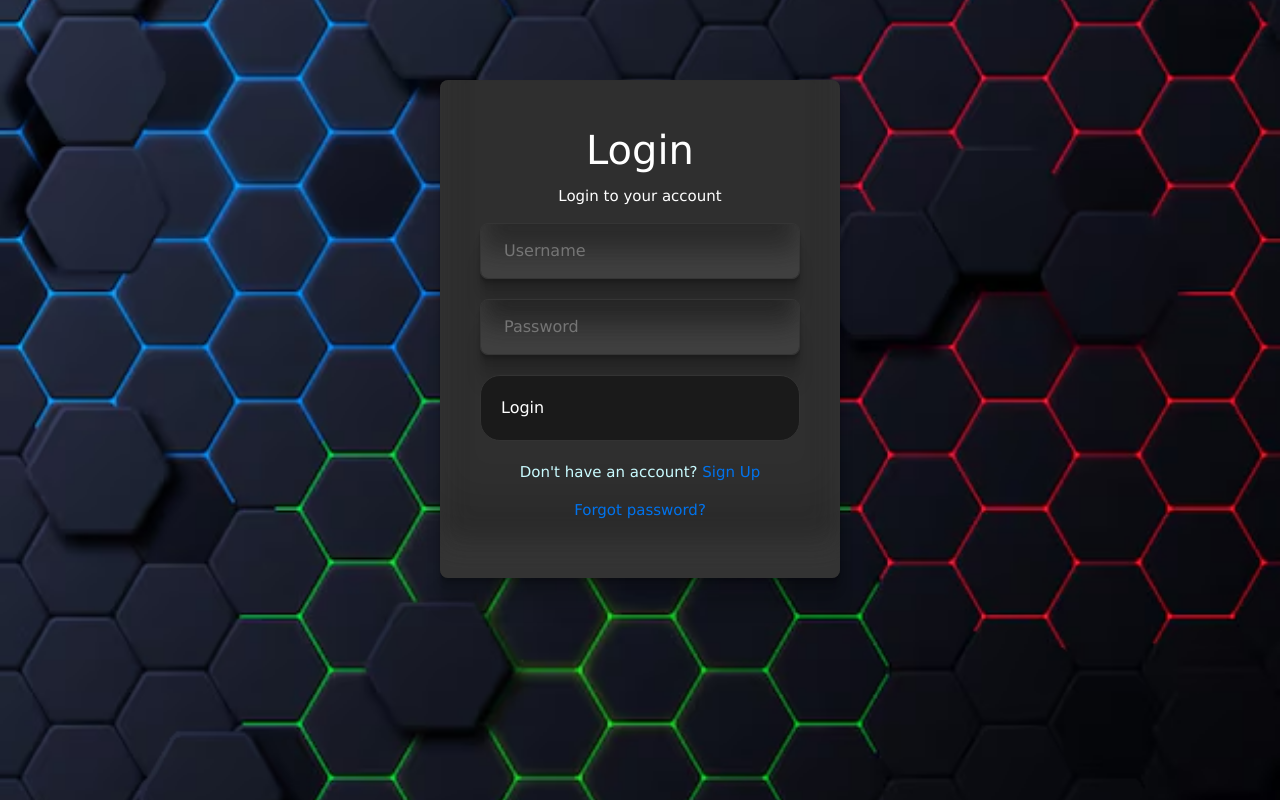
After one commit to AntrikshRawat/clg-internship, a PHP site: page /Login.html in a window 1280 px wide. The commit adds this page. Run offline with PHP 8.4, Linux system fonts and the light colour scheme; some libraries are stand-ins or nearby versions.

Commit message:
new files

```diff
--- /dev/null
+++ b/Login.html
@@ -0,0 +1,39 @@
+<!DOCTYPE html>
+<html lang="en">
+<head>
+          <meta charset="UTF-8">
+          <meta name="viewport" content="width=device-width, initial-scale=1.0">
+          <title>Gamer</title>
+          <link rel="stylesheet" href="style.css">
+          <link href="https://cdn.jsdelivr.net/npm/bootstrap@5.3.3/dist/css/bootstrap.min.css" rel="stylesheet" integrity="sha384-QWTKZyjpPEjISv5WaRU9OFeRpok6YctnYmDr5pNlyT2bRjXh0JMhjY6hW+ALEwIH" crossorigin="anonymous">
+          <script src="https://kit.fontawesome.com/91c32085df.js" crossorigin="anonymous"></script>
+</head>
+<body>
+<div class="login-container">
+  <form class="login-form">
+    <p class="heading">Login</p>
+    <p class="paragraph">Login to your account</p>
+    <div class="input-group">
+      <input
+        placeholder="Username"
+        id="username"
+        type="text"
+      />
+    </div>
+    <div class="input-group">
+      <input
+        placeholder="Password"
+        name="password"
+        id="pass"
+        type="password"
+      />
+    </div>
+    <button type="submit" class="form">Login</button>
+    <div class="bottom-text">
+      <p>Don't have an account? <a href="register.html">Sign Up</a></p>
+      <p><a href="#">Forgot password?</a></p>
+    </div>
+  </form>
+</div>
+<script src="script.js"></script></body> </body>
+</html>
--- /dev/null
+++ b/script.js
@@ -0,0 +1,4 @@
+let login = document.querySelector(".login");
+login.addEventListener("click",()=>{
+          window.location.assign("Login.html");
+});
--- a/style.css
+++ b/style.css
@@ -7,6 +7,7 @@
   font-family: 'Lucida Sans', 'Lucida Sans Regular',
    'Lucida Grande', 'Lucida Sans Unicode', Geneva,
     Verdana, sans-serif;
+    text-decoration: none;
 }
 ::-webkit-scrollbar{
   display: none;
@@ -22,14 +23,18 @@
   position: relative;
   height: 6rem;
   background-color: #040F0F;
-  display: flex;
-  align-items: center;
-  justify-content: space-between;
+}
+.logo>h2{
+  display: inline-block;
+  background:linear-gradient(to right ,#6c9495,#486268);
+  -webkit-background-clip: text;
+  background-clip: text;
+  color: transparent;
 }
 .logo>img{
   position: relative;
-  height: 5.6rem;
-  margin: .2rem;
+  height: 5.4rem;
+  margin: 0.3rem;
 }
 .login {
   color: #040F0F;
@@ -44,6 +49,12 @@
 button{
   border-radius:5px;
 }
+button:hover{
+  box-shadow: 2px 2px 5px #57737A;
+}
+button:active{
+  transform: translate(1px 1px);
+}
 .room{
   position: relative;
   height: 3rem;
@@ -51,3 +62,212 @@
   font-size: 16px;
   background: linear-gradient(45deg , #1abc9c , #3498db);
 }
+.login-container {
+  position: relative;
+  margin: 2rem;
+  top: 10%;
+  background-color: #2f2f2f;
+  border-radius: 8px;
+  box-shadow: rgb(31 31 31 / 17%) 0px -23px 25px 0px inset,
+    rgb(108 108 108 / 23%) 0px -36px 30px 0px inset,
+    rgba(0, 0, 0, 0.1) 0px -79px 40px 0px inset, rgba(0, 0, 0, 0.06) 0px 2px 1px,
+    rgba(0, 0, 0, 0.09) 0px 4px 2px, rgba(0, 0, 0, 0.09) 0px 8px 4px,
+    rgba(0, 0, 0, 0.09) 0px 16px 8px, rgba(0, 0, 0, 0.09) 0px 32px 16px;
+  padding: 40px;
+  max-width: 400px;
+  text-align: center;
+  margin: 0 auto;
+}
+
+.login-form {
+  display: flex;
+  flex-direction: column;
+}
+
+.heading {
+  color: #ffffff;
+  font-weight: 500;
+  font-size: 40px;
+  margin-bottom: 5px;
+}
+
+.paragraph {
+  color: #ffffff;
+  font-weight: 400;
+  font-size: 15px;
+  margin-bottom: 15px;
+}
+
+.input-group {
+  margin-bottom: 20px;
+}
+
+.input-group input {
+  background: none;
+  border: 1px solid #353535;
+  padding: 15px 23px;
+  font-size: 16px;
+  border-radius: 8px;
+  color: #979797;
+  width: 100%;
+  box-shadow: rgb(136 136 136 / 17%) 0px -23px 25px 0px inset,
+    rgb(81 81 81 / 23%) 0px -36px 30px 0px inset,
+    rgba(0, 0, 0, 0.1) 0px -79px 40px 0px inset, rgba(0, 0, 0, 0.06) 0px 2px 1px,
+    rgba(0, 0, 0, 0.09) 0px 4px 2px, rgba(0, 0, 0, 0.09) 0px 8px 4px,
+    rgba(0, 0, 0, 0.09) 0px 16px 8px, rgba(0, 0, 0, 0.09) 0px 32px 16px;
+}
+
+.input-group input:focus {
+  border-color: #0173ed;
+  outline: none;
+}
+
+.register {
+  display: flex;
+  flex-direction: column;
+  gap: 10px;
+  max-width: 350px;
+  padding: 20px;
+  border-radius: 20px;
+  position: relative;
+  background-color: #1a1a1a;
+  color: #fff;
+  border: 1px solid #333;
+  left: 35%;
+  top: 10%;
+}
+
+.bottom-text {
+  display: flex;
+  flex-direction: column;
+  align-items: center;
+  margin-top: 20px;
+  color: #ffffff;
+  font-size: 15px;
+  font-weight: 400;
+}
+
+.bottom-text a {
+  color: #0173ed;
+  text-decoration: none;
+  transition: color 0.3s ease;
+}
+
+.form {
+  display: flex;
+  flex-direction: column;
+  gap: 10px;
+  max-width: 350px;
+  padding: 20px;
+  border-radius: 20px;
+  position: relative;
+  background-color: #1a1a1a;
+  color: #fff;
+  border: 1px solid #333;
+}
+
+.title {
+  font-size: 28px;
+  font-weight: 600;
+  letter-spacing: -1px;
+  position: relative;
+  display: flex;
+  align-items: center;
+  padding-left: 30px;
+}
+
+.title::before {
+  width: 18px;
+  height: 18px;
+}
+
+.title::after {
+  width: 18px;
+  height: 18px;
+  animation: pulse 1s linear infinite;
+}
+
+.title::before,
+.title::after {
+  position: absolute;
+  content: "";
+  height: 16px;
+  width: 16px;
+  border-radius: 50%;
+  left: 0px;
+}
+
+.message,
+.signin {
+  font-size: 14.5px;
+  color: rgba(255, 255, 255, 0.7);
+}
+
+.signin {
+  text-align: center;
+}
+.flex {
+  display: flex;
+  width: 100%;
+  gap: 6px;
+}
+
+.register label {
+  position: relative;
+}
+
+.register label .input {
+  background-color: #333;
+  color: #fff;
+  width: 100%;
+  padding: 20px 05px 05px 10px;
+  outline: 0;
+  border: 1px solid rgba(105, 105, 105, 0.397);
+  border-radius: 10px;
+}
+
+.register label .input + span {
+  color: rgba(255, 255, 255, 0.5);
+  position: absolute;
+  left: 10px;
+  top: 0px;
+  font-size: 0.9em;
+  cursor: text;
+  transition: 150ms linear;
+}
+
+.register label .input:placeholder-shown + span {
+  top: 12.5px;
+  font-size: 0.9em;
+}
+
+.register label .input:focus + span,
+.register label .input:valid + span {
+  top: 0px;
+  font-size: 0.7em;
+  font-weight: 600;
+}
+
+.input {
+  font-size: medium;
+}
+
+.submit {
+  padding: 10px;
+  border-radius: 10px;
+  color: #fff;
+  font-size: 16px;
+  background-color: #0173ed;
+}
+
+@keyframes pulse {
+  from {
+    transform: scale(0.9);
+    opacity: 1;
+  }
+
+  to {
+    transform: scale(1.8);
+    opacity: 0;
+  }
+}
```
Also changed, not shown: index.html (+4 -3 lines), register.html (added, +44 -0 lines).
